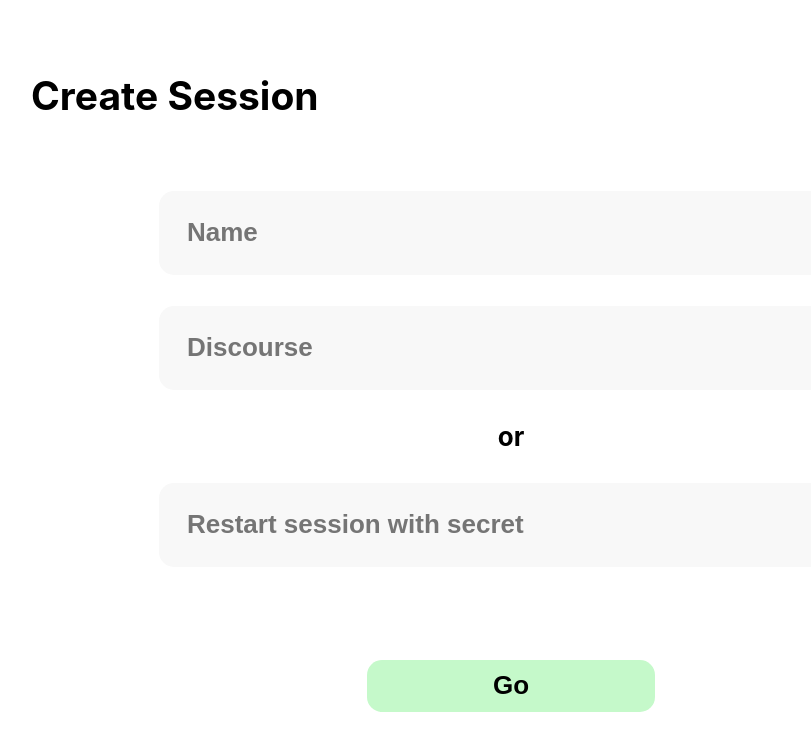
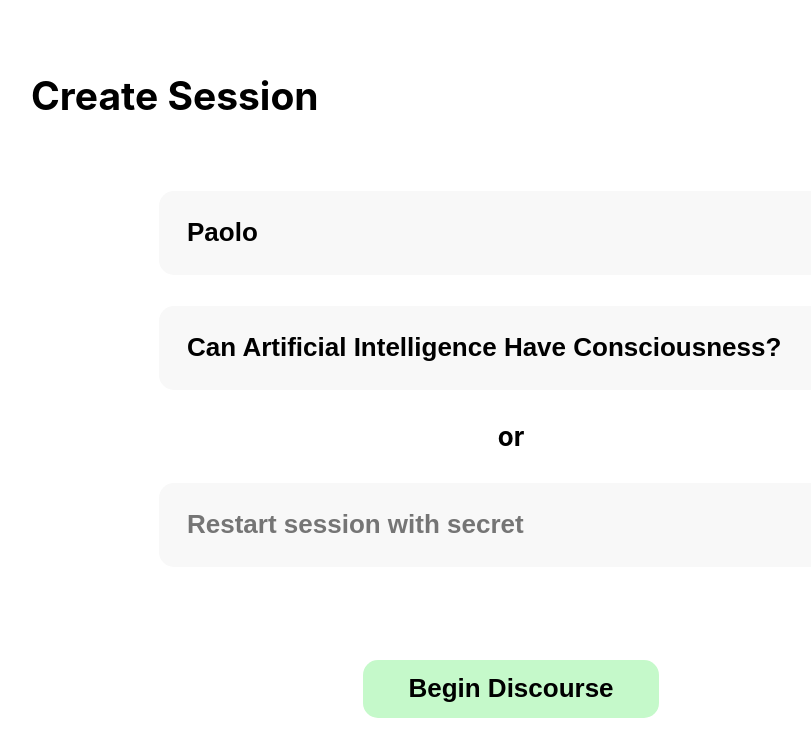
Before and after one commit to elliotmoose/thiscourse, a React (Create React App) app in the folder web-app/: page / in a window 1280 px wide. Shown: the top 756 px of the page, without its empty margins (129-940 px from the left). Built offline with nearby package versions, Linux system fonts and the light colour scheme; no server answers.

Commit message:
added create session trigger

```diff
--- a/web-app/src/App.js
+++ b/web-app/src/App.js
@@ -9,10 +9,16 @@ import {
   Redirect
 } from "react-router-dom";
 import CreateSession from './components/CreateSession';
+import API from './controllers/api';
 
 
 
 class App extends Component {
+  async componentDidMount() {
+    let { url, secret } = await API.createSession('paolo', 'Can Artificial Intelligence Have Consciousness?');
+    console.log(url, secret);
+  }
+
   render() {
     return (
       <Router>
--- a/web-app/src/components/CreateSession.js
+++ b/web-app/src/components/CreateSession.js
@@ -1,27 +1,42 @@
 import React from 'react';
+import { useHistory } from 'react-router';
+import API from '../controllers/api';
 
 const CreateSession = () => {
+	let nameTextInput = React.createRef();
+	let discourseTextInput = React.createRef();
+	let restartTextInput = React.createRef();
+	let history = useHistory()
+	async function onStart(e) {
+		e.preventDefault();
+		let username = nameTextInput.current.value;
+		let discourse = discourseTextInput.current.value;
+		let restart = restartTextInput.current.value;
+		let { roomId, secret } = await API.createSession(username, discourse);
+		history.push(`/${roomId}`);
+	}
+
     return (
        <div className="CreateSession">
 			<h2>Create Session</h2>
 			<form>
 			  <label>
-			    <input className="input-box" type="text" name="name" placeholder="Name"/>
+			    <input ref={nameTextInput} className="input-box" type="text" name="name" placeholder="Name" value='Paolo'/>
 				<br></br>
 				<br></br>
-			    <input className="input-box" type="text" name="discourse" placeholder="Discourse"/>
+			    <input ref={discourseTextInput} className="input-box" type="text" name="discourse" placeholder="Discourse" value='Can Artificial Intelligence Have Consciousness?'/>
 			    <br></br>
 				<br></br>
 				or
 				<br></br>
 				<br></br>
-			    <input className="input-box" type="text" name="restart" placeholder="Restart session with secret"/>
+			    <input ref={restartTextInput} className="input-box" type="text" name="restart" placeholder="Restart session with secret"/>
 
 			    <br></br>
 				<br></br>
 				<br></br>
 				<br></br>
-				<input className="submit-button" type="submit" value="Go"/>
+				<input className="submit-button" value="Begin Discourse" style={{cursor: 'pointer', textAlign: 'center'}} onClick={onStart}/>
 
 			  </label>
 			</form>
--- a/web-app/src/controllers/api.js
+++ b/web-app/src/controllers/api.js
@@ -1,6 +1,6 @@
 const ioclient = require('socket.io-client');
 
-const SERVER_DOMAIN = 'http://localhost:3000';
+const SERVER_DOMAIN = 'http://localhost:9000';
 
 async function createSession(username, discourse) {
     let res = await fetch(`${SERVER_DOMAIN}/api/create-session`, {
@@ -19,8 +19,7 @@ function socketConnect(onDataUpdateCallback) {
         clientSocket.on('connect', resolve);
         clientSocket.on('nodes-update', (data) => {
             console.log(`= client: data received (${Object.values(data.nodes).length} node(s))`);
-            nodes = data.nodes
-            onDataUpdateCallback(nodes);
+            onDataUpdateCallback(data.nodes);
         });
     })
 }
@@ -52,3 +51,6 @@ function addAnswer(username, answerContent, nodeId, roomId) {
 
     clientSocket.emit('answer', { answer: { username, content: answerContent}, nodeId, roomId});
 }
+
+const API = { createSession, socketConnect, requestNodeData, addNode, addAnswer };
+export default API;
```
